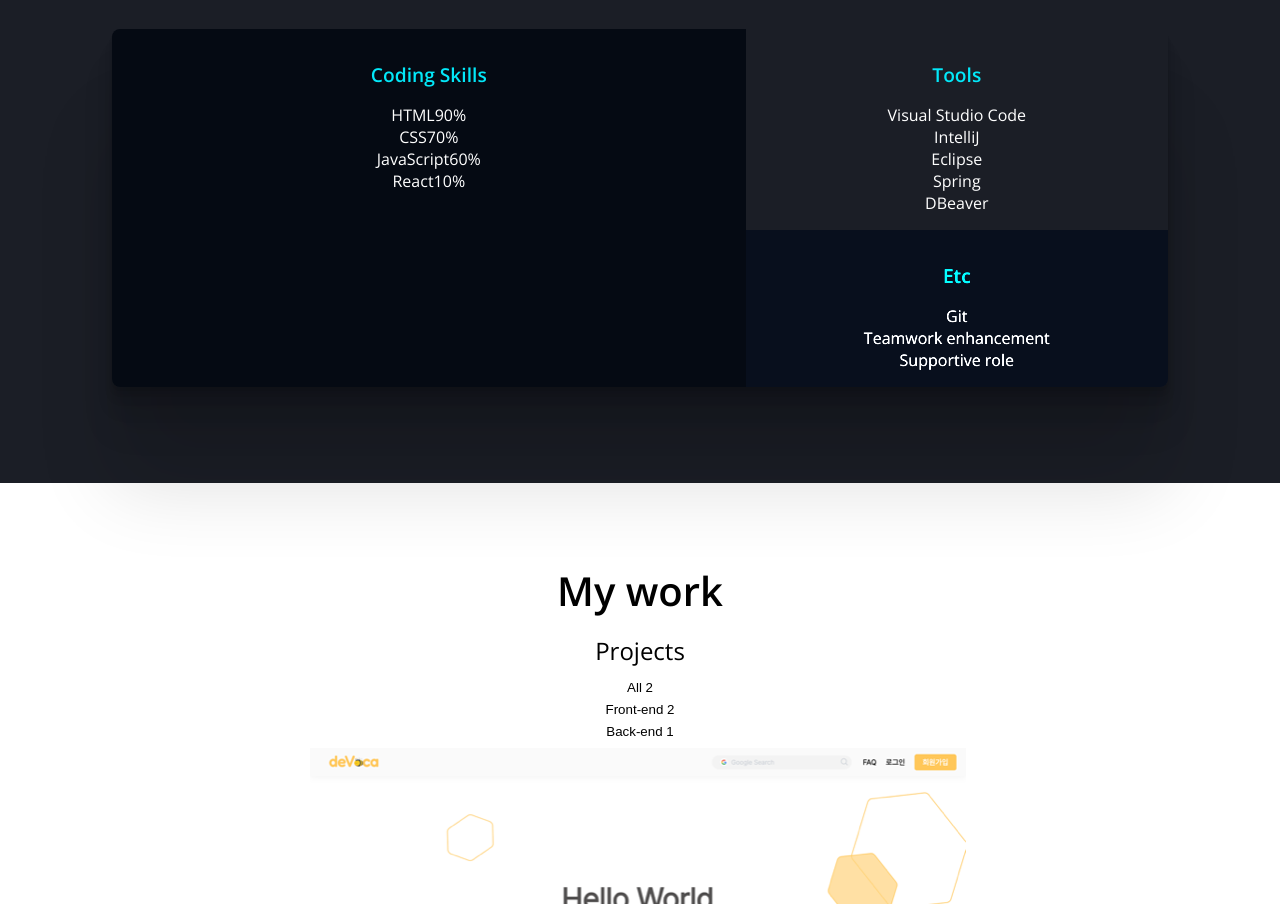
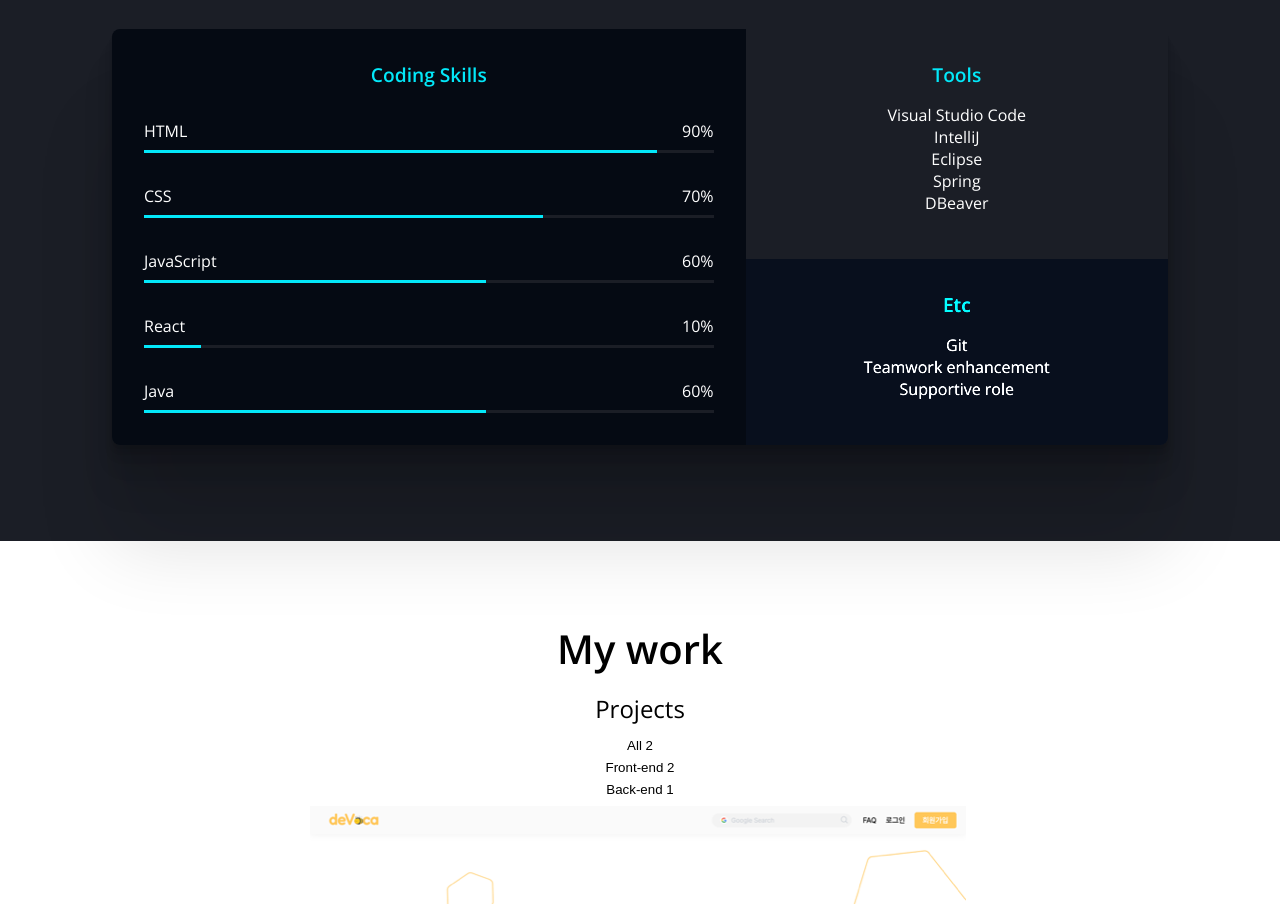
Before and after one commit to Garam87/garam87.github.io, a plain HTML site: page index.html in a window 1280 px wide. Shown: the part 1843-2747 px from the top of the page. Drawn offline with nearby package versions, Linux system fonts and the light colour scheme.

Commit message:
CSS-Skills-Bar

```diff
--- a/css/style.css
+++ b/css/style.css
@@ -267,3 +267,26 @@ button:focus {
   background-color: var(--color-primary);
   filter: brightness(150%);
 }
+
+.bar {
+  display: flex;
+  flex-direction: column;
+  padding: 1rem;
+  gap: 0.5rem;
+}
+
+.bar__metadata {
+  display: flex;
+  justify-content: space-between;
+}
+
+.bar__bg {
+  width: 100%;
+  height: 3px;
+  background-color: var(--color-primary-variant);
+}
+
+.bar__value {
+  height: 3px;
+  background-color: var(--color-accent);
+}
--- a/index.html
+++ b/index.html
@@ -133,21 +133,45 @@
             <section class="skills__coding">
               <h3 class="skills__title">Coding Skills</h3>
               <ul>
-                <li>
-                  <div><span>HTML</span><span>90%</span></div>
-                  <div><div style="width: 90%"></div></div>
+                <li class="bar">
+                  <div class="bar__metadata">
+                    <span>HTML</span><span>90%</span>
+                  </div>
+                  <div class="bar__bg">
+                    <div class="bar__value" style="width: 90%"></div>
+                  </div>
                 </li>
-                <li>
-                  <div><span>CSS</span><span>70%</span></div>
-                  <div><div style="width: 70%"></div></div>
+                <li class="bar">
+                  <div class="bar__metadata">
+                    <span>CSS</span><span>70%</span>
+                  </div>
+                  <div class="bar__bg">
+                    <div class="bar__value" style="width: 70%"></div>
+                  </div>
                 </li>
-                <li>
-                  <div><span>JavaScript</span><span>60%</span></div>
-                  <div><div style="width: 60%"></div></div>
+                <li class="bar">
+                  <div class="bar__metadata">
+                    <span>JavaScript</span><span>60%</span>
+                  </div>
+                  <div class="bar__bg">
+                    <div class="bar__value" style="width: 60%"></div>
+                  </div>
                 </li>
-                <li>
-                  <div><span>React</span><span>10%</span></div>
-                  <div><div style="width: 10%"></div></div>
+                <li class="bar">
+                  <div class="bar__metadata">
+                    <span>React</span><span>10%</span>
+                  </div>
+                  <div class="bar__bg">
+                    <div class="bar__value" style="width: 10%"></div>
+                  </div>
+                </li>
+                <li class="bar">
+                  <div class="bar__metadata">
+                    <span>Java</span><span>60%</span>
+                  </div>
+                  <div class="bar__bg">
+                    <div class="bar__value" style="width: 60%"></div>
+                  </div>
                 </li>
               </ul>
             </section>
```
